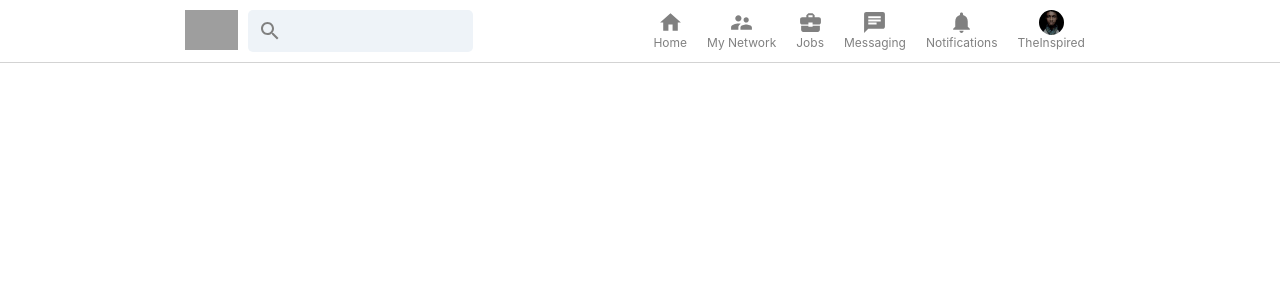
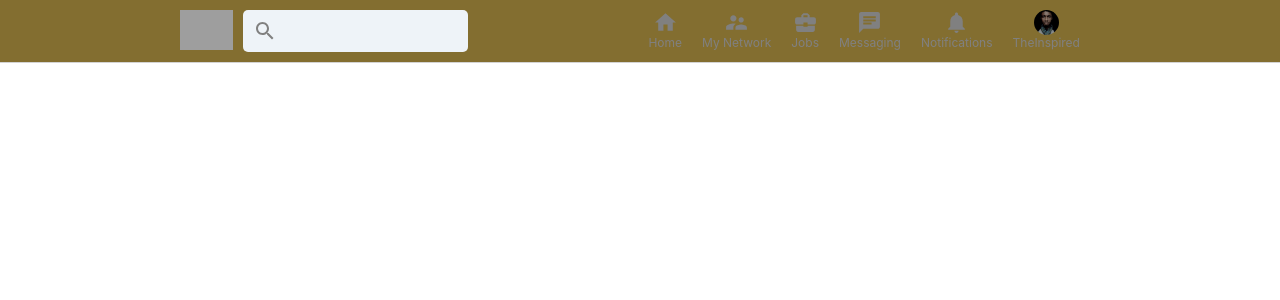
Before and after one commit to AyoTheInspired/liniedIn-clone, a React (Create React App) app: page / in a window 1280 px wide. Shown: the top 300 px of the page. Built offline with nearby package versions, Linux system fonts and the light colour scheme; grey boxes are pictures that could not be loaded.

Commit message:
Stylings on sidebar

```diff
--- a/src/App.css
+++ b/src/App.css
@@ -2,3 +2,14 @@
 	/* TRANSITION */
 	--sht-trans: all 0.2s ease-in-out;
 }
+
+.app {
+	background-color: #836e30;
+	display: flex;
+	flex-direction: column;
+	align-items: center;
+}
+
+.app__body {
+	display: flex;
+}
```
